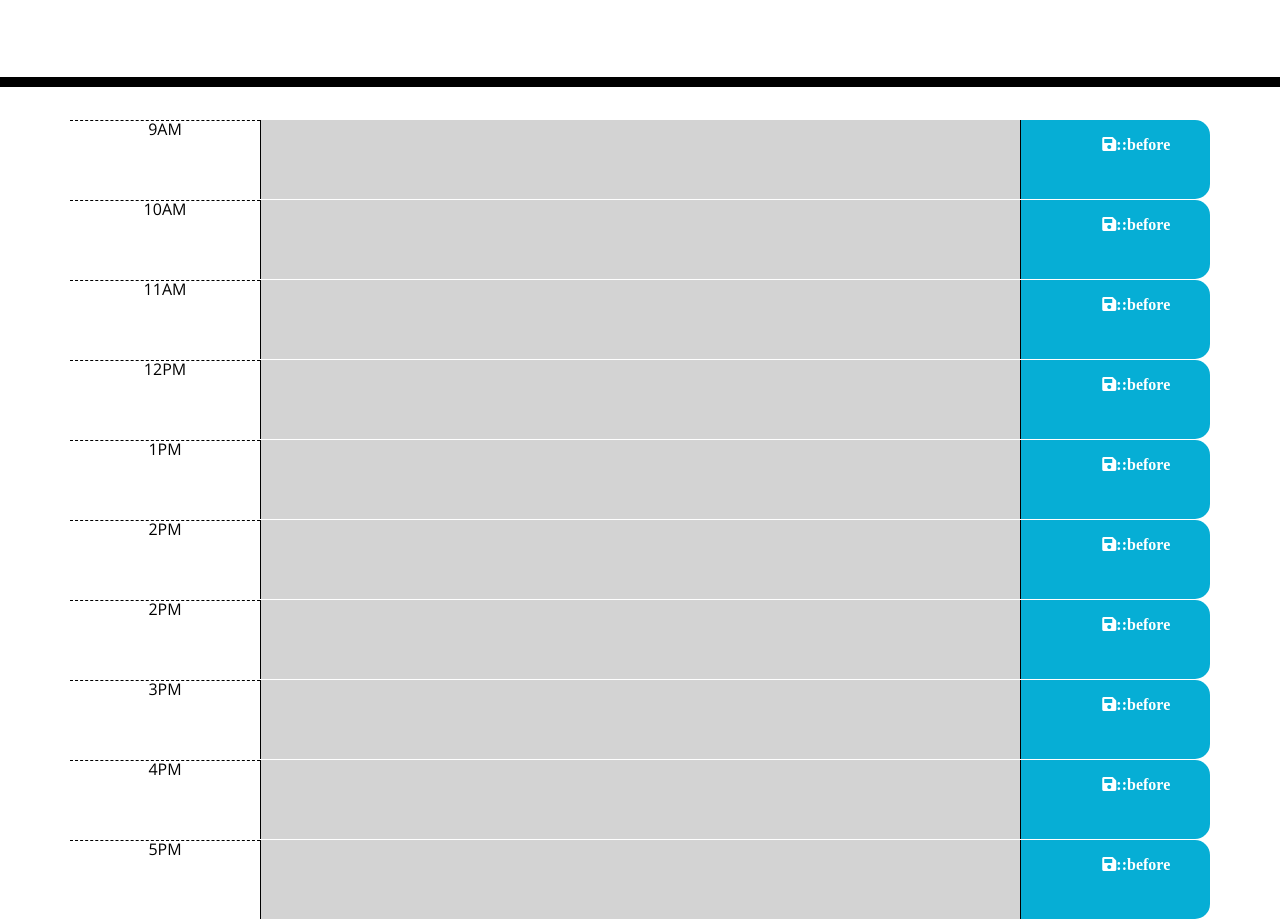
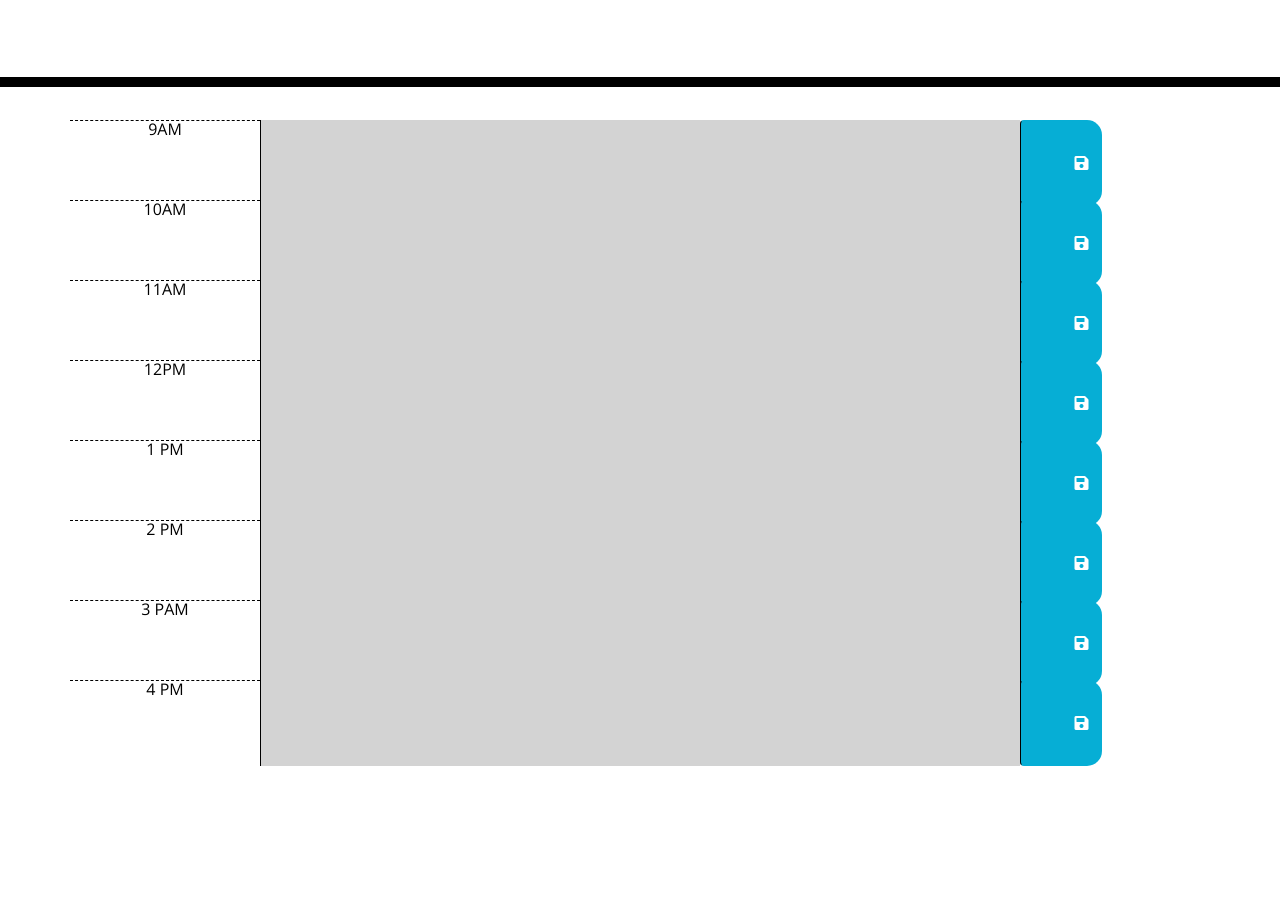
Before and after one commit to tasmiah22/day-planner, a plain HTML site: page index.html in a window 1280 px wide. Shown: the part 181-1100 px from the top of the page. After the commit the page ends 947 px from the top, so only its background shows below. Drawn offline with nearby package versions, Linux system fonts and the light colour scheme; files that its build step writes are made by us from their sources.

Commit message:
edit html classes, added json file, edit js

```diff
--- a/assets/javascript.js
+++ b/assets/javascript.js
@@ -1,6 +1,6 @@
 var container = $('.container');
-var time = $(09,'HH');
-var today = $('#today');
+var time = moment().format("dddd, MMM Do YYYY", "");
+var today = moment().format("HH:mm:ss");
 var schedule = JSON.parse(localStorage.getItem('schedule')) || {
     9:'',
     10:'',
@@ -13,6 +13,19 @@ var schedule = JSON.parse(localStorage.getItem('schedule')) || {
     5:'',
 };
 
-// show todays day at the top of page //
+// show todays date and time at the top of page //
 
-today.text(moment().format('dddd MMMM Do'));
+$("#currentday").html(today + time);
+
+$(document).ready(function () {
+$(".saveBtn").on("click", function (){
+    var enterText = $(this).siblings(".description").val();
+    var entryTime = $(this).parent().attr("id");
+
+    localStorage.setItem(entryTime, enterText);
+    console.log("Saved.");
+
+});
+
+function timeTracker(){
+    var timeNow = moment().hour();
--- /dev/null
+++ b/assets/package.json
@@ -0,0 +1,5 @@
+{
+    "dependencies": {
+      "moment": "^2.29.3"
+    }
+  }
--- a/index.html
+++ b/index.html
@@ -36,87 +36,82 @@
     <!--timeblocks-->
 
     <div class="container">
-      <div class="row time-block">
+
+      <div id="hour9" class="row time-block">
         <div class="col-2 hour">9AM</div>
-        <textarea class=" col-8 past"></textarea>
-        <div class="col-2 saveBtn">
-          <i class="fas fa-save">::before</i>
-        </div>
+        <textarea class=" col-8 past description"></textarea>
+        <button class="btn saveBtn col-mid-1">
+          <i class="fas fa-save"></i>
+        </button>
       </div>
 
-      <div class="row time-block">
+      <div id="hour10" class="row time-block">
         <div class="col-2 hour">10AM</div>
-        <textarea class=" col-8 past"></textarea>
-        <div class="col-2 saveBtn">
-          <i class="fas fa-save">::before</i>
-        </div>
+        <textarea class=" col-8 past description"></textarea>
+        <button class="btn saveBtn col-mid-1">
+          <i class="fas fa-save"></i>
+        </button>
       </div>
 
-      <div class="row time-block">
+
+      <div id="hour11" class="row time-block">
         <div class="col-2 hour">11AM</div>
-        <textarea class=" col-8 past"></textarea>
-        <div class="col-2 saveBtn">
-          <i class="fas fa-save">::before</i>
-        </div>
+        <textarea class=" col-8 past description"></textarea>
+        <button class="btn saveBtn col-mid-1">
+          <i class="fas fa-save"></i>
+        </button>
       </div>
 
-      <div class="row time-block">
+
+      <div id="hour12" class="row time-block">
         <div class="col-2 hour">12PM</div>
-        <textarea class=" col-8 past"></textarea>
-        <div class="col-2 saveBtn">
-          <i class="fas fa-save">::before</i>
-        </div>
+        <textarea class=" col-8 past description"></textarea>
+        <button class="btn saveBtn col-mid-1">
+          <i class="fas fa-save"></i>
+        </button>
       </div>
 
-      <div class="row time-block">
-        <div class="col-2 hour">1PM</div>
-        <textarea class=" col-8 past"></textarea>
-        <div class="col-2 saveBtn">
-          <i class="fas fa-save">::before</i>
-        </div>
+
+      <div id="hour13" class="row time-block">
+        <div class="col-2 hour">1 PM</div>
+        <textarea class=" col-8 past description"></textarea>
+        <button class="btn saveBtn col-mid-1">
+          <i class="fas fa-save"></i>
+        </button>
       </div>
 
-      <div class="row time-block">
-        <div class="col-2 hour">2PM</div>
-        <textarea class=" col-8 past"></textarea>
-        <div class="col-2 saveBtn">
-          <i class="fas fa-save">::before</i>
-        </div>
+
+      <div id="hour14" class="row time-block">
+        <div class="col-2 hour">2 PM</div>
+        <textarea class=" col-8 past description"></textarea>
+        <button class="btn saveBtn col-mid-1">
+          <i class="fas fa-save"></i>
+        </button>
       </div>
 
-      <div class="row time-block">
-        <div class="col-2 hour">2PM</div>
-        <textarea class=" col-8 past"></textarea>
-        <div class="col-2 saveBtn">
-          <i class="fas fa-save">::before</i>
-        </div>
+
+      <div id="hour15" class="row time-block">
+        <div class="col-2 hour">3 PAM</div>
+        <textarea class=" col-8 past description"></textarea>
+        <button class="btn saveBtn col-mid-1">
+          <i class="fas fa-save"></i>
+        </button>
       </div>
 
-      <div class="row time-block">
-        <div class="col-2 hour">3PM</div>
-        <textarea class=" col-8 past"></textarea>
-        <div class="col-2 saveBtn">
-          <i class="fas fa-save">::before</i>
-        </div>
-      </div>
-      <div class="row time-block">
-        <div class="col-2 hour">4PM</div>
-        <textarea class=" col-8 past"></textarea>
-        <div class="col-2 saveBtn">
-          <i class="fas fa-save">::before</i>
-        </div>
-      </div>
-      <div class="row time-block">
-        <div class="col-2 hour">5PM</div>
-        <textarea class=" col-8 past"></textarea>
-        <div class="col-2 saveBtn">
-          <i class="fas fa-save">::before</i>
-        </div>
+
+      <div id="hour16" class="row time-block">
+        <div class="col-2 hour">4 PM</div>
+        <textarea class=" col-8 past description"></textarea>
+        <button class="btn saveBtn col-mid-1">
+          <i class="fas fa-save"></i>
+        </button>
       </div>
 
 
 
 
+
+    </div>
 
 
     </div>
```
